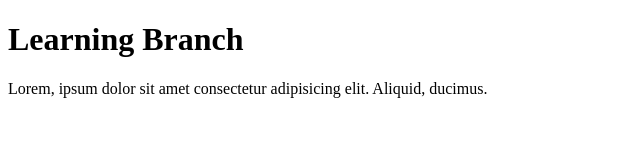
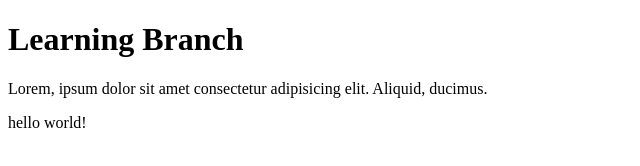
Before and after one commit to BolatM-GH/learningBranches, a plain HTML site: page index.html in a window 1280 px wide. Shown: the whole page, without its empty margins (0-640 px from the left). Drawn offline with Linux system fonts and the light colour scheme.

Commit message:
block_main_edit

```diff
--- a/index.html
+++ b/index.html
@@ -9,5 +9,8 @@
 
     <h1>Learning Branch</h1>
     <p>Lorem, ipsum dolor sit amet consectetur adipisicing elit. Aliquid, ducimus.</p>
+    <div class="main">
+        hello world!
+    </div>
 </body>
 </html>
```
